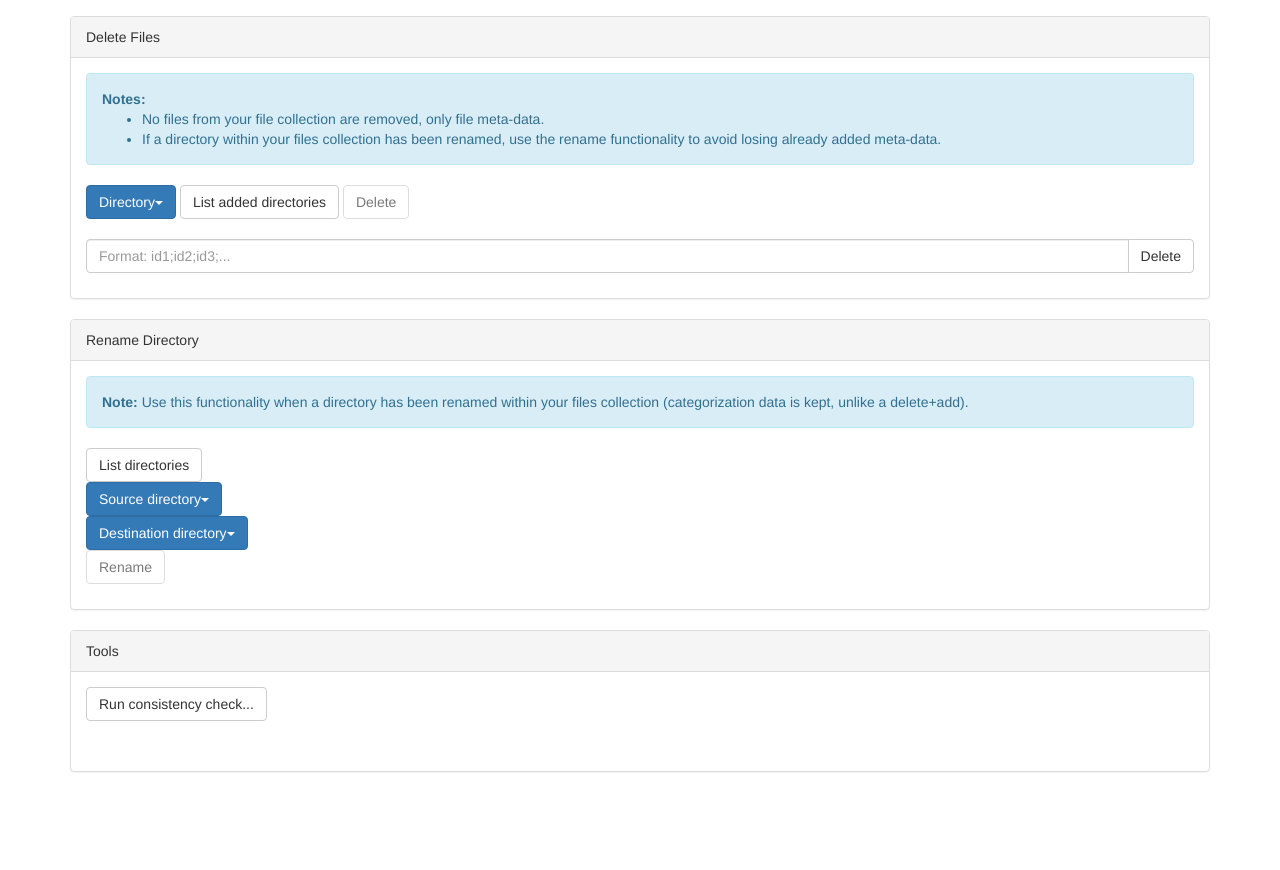
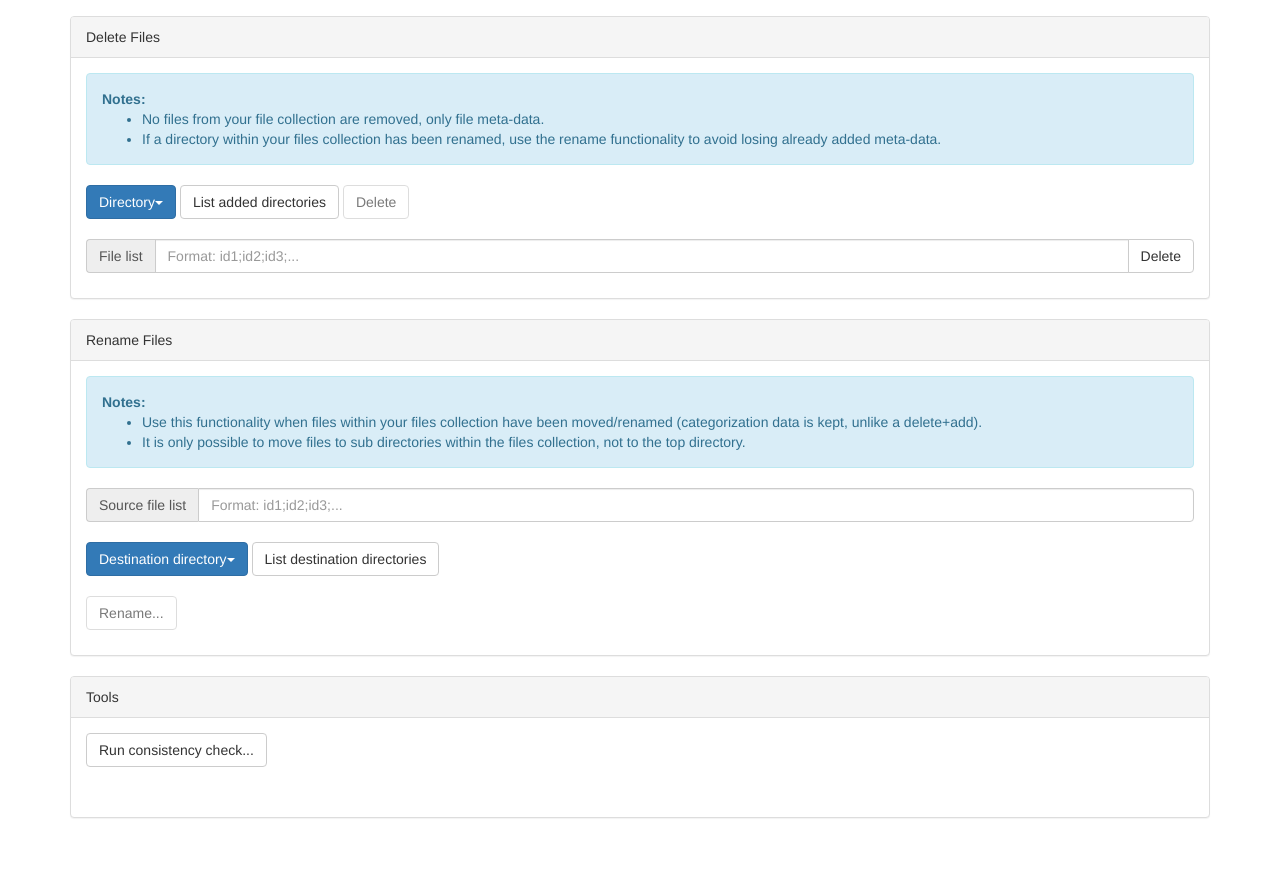
Before and after one commit to ponmar/filedb, a Python web app: template templates/files.html in a window 1280 px wide. Shown: the part 497-1367 px from the top of the page. Before the commit the page ends 1269 px from the top, so only its background shows below. Run offline with Jinja, Linux system fonts and the light colour scheme; the template is opened without the code that fills it, so the values that code supplies are empty.

Commit message:
Renaming files uses a file list instead of a source directory

```diff
--- a/API.html
+++ b/API.html
@@ -230,11 +230,8 @@ Request: PUT /api/filetags JSON: { "files"=[...], "tags"=[...] }
 Response: 200 (OK)
 </pre>
 
-<pre>Request: PUT /api/renamefilesindir JSON: { "sourcedir"=..., "destinationdir"=... }
+<pre>Request: PUT /api/renamefiles JSON: { "sourcefiles"=[id1, id2, id3, ...], "destinationdir"=... }
 Response: 200 (OK)
-{
-    "updated_files" = num_files
-}
 </pre>
 
 <h2>Remove Data</h2>
--- a/static/filedb.js
+++ b/static/filedb.js
@@ -61,10 +61,21 @@ function filedb_init_files_page(){
     });
 
     $("#rename_directory_rename_button").click(function(){
-        var source_directory = $("#rename_directory_source_list .selectedLi").text();
+        var input = $('#rename_files_from_filelist_input').val().trim();
+        var source_file_ids = parse_file_list_ids(input);
+        if (source_file_ids.length == 0){
+            alert("Specify a file list");
+            return;
+        }
+
         var destination_directory = $("#rename_directory_destination_list .selectedLi").text();
-        if (source_directory && destination_directory) {
-            rename_directory(source_directory, destination_directory);
+        if (destination_directory) {
+            if (window.confirm("Rename " + source_file_ids.length + " files to destination directory " + destination_directory + "?")){
+                rename_files(source_file_ids, destination_directory);
+            }
+        }
+        else {
+            alert("Specify a destination directory");
         }
     });
 
@@ -117,26 +128,9 @@ function fetch_directories_to_delete(){
 
 function fetch_directories_for_rename(){
     clear_manage_files_results();
-    $("#rename_directory_source_list").html("");
     $("#rename_directory_destination_list").html("");
-    $("#rename_directory_status").text("Fetching source directories...");
-
-    $.getJSON('/api/directories', function(result){
-        directories = result['directories'];
-        if (directories.length > 0){
-            for (var i=0, directory; directory = directories[i]; i++){
-                $("#rename_directory_source_list").append('<li><a href="#">' + directory + "</a></li>");
-            }
-            // Add a "selected class" when list items clicked to be able to find it later
-            $("#rename_directory_source_list li a").click(function(){
-                $('#rename_directory_source_list .selectedLi').removeClass('selectedLi');
-                $(this).addClass('selectedLi');
-            });
-        }
-        $("#rename_directory_status").text("Fetching destination directories...");
-    });
-
-    // TODO: download when source fetched instead? Now there is a race condition for rename_directory_status.
+    $("#rename_directory_status").text("Fetching destination directories...");
+
     $.getJSON('/api/fs_directories', function(result){
         directories = result['directories'];
         if (directories.length > 0){
@@ -154,21 +148,21 @@ function fetch_directories_for_rename(){
     });
 }
 
-function rename_directory(source_directory, destination_directory){
+function rename_files(source_file_ids, destination_directory){
     clear_manage_files_results();
-    var jsonData = {"sourcedir": source_directory, "destinationdir": destination_directory};
+    var jsonData = {"sourcefiles": source_file_ids, "destinationdir": destination_directory};
     $.ajax
     ({
         type: 'PUT',
-        url: '/api/renamefilesindir',
+        url: '/api/renamefiles',
         contentType: 'application/json',
         data: JSON.stringify(jsonData),
         dataType: "json",
         success: function(responseData){
-            $("#rename_directory_status").text('Rename directory success');
+            $("#rename_directory_status").text('Rename files success');
         },
         error: function(){
-            $("#rename_directory_status").text('Rename directory failed');
+            $("#rename_directory_status").text('Rename files failed');
         }
     });
 }
--- a/templates/files.html
+++ b/templates/files.html
@@ -62,7 +62,8 @@ $(document).ready(function(){
         </div>
         <br>
         <div class="input-group">
-            <input type="text" class="form-control" placeholder="Format: id1;id2;id3;..." id="delete_files_from_filelist_input">
+            <span class="input-group-addon" id="basic-addon2">File list</span>
+            <input type="text" class="form-control" placeholder="Format: id1;id2;id3;..." id="delete_files_from_filelist_input" aria-describedby="basic-addon2">
             <span class="input-group-btn">
                 <button type="button" class="btn btn-default" id="delete_files_from_filelist_button">Delete</button>
             </span>
@@ -72,19 +73,28 @@ $(document).ready(function(){
 </div>
 
 <div class="panel panel-default">
-    <div class="panel-heading">Rename Directory</div>
+    <div class="panel-heading">Rename Files</div>
     <div class="panel-body">
-        <div class="alert alert-info" role="alert"><strong>Note:</strong> Use this functionality when a directory has been renamed within your files collection (categorization data is kept, unlike a delete+add).</div>
-        <button id="rename_directory_update_button" class="btn btn-default">List directories</button>
-        <div class="dropdown">
-            <button class="btn btn-primary dropdown-toggle" type="button" data-toggle="dropdown">Source directory<span class="caret"></span></button>
-            <ul class="dropdown-menu" id="rename_directory_source_list"></ul>
+        <div class="alert alert-info" role="alert"><strong>Notes:</strong>
+            <ul>
+                <li>Use this functionality when files within your files collection have been moved/renamed (categorization data is kept, unlike a delete+add).</li>
+                <li>It is only possible to move files to sub directories within the files collection, not to the top directory.</li>
+            </ul>
         </div>
+
+        <div class="input-group">
+            <span class="input-group-addon" id="basic-addon1">Source file list</span>
+            <input type="text" class="form-control" id="rename_files_from_filelist_input" placeholder="Format: id1;id2;id3;..." aria-describedby="basic-addon1">
+        </div>
+
+        <br>
         <div class="dropdown">
             <button class="btn btn-primary dropdown-toggle" type="button" data-toggle="dropdown">Destination directory<span class="caret"></span></button>
             <ul class="dropdown-menu" id="rename_directory_destination_list"></ul>
+            <button id="rename_directory_update_button" class="btn btn-default">List destination directories</button>
         </div>
-        <button id="rename_directory_rename_button" class="btn btn-default" disabled autocomplete="off">Rename</button>
+        <br>
+        <button id="rename_directory_rename_button" class="btn btn-default" disabled autocomplete="off">Rename...</button>
         <p id="rename_directory_status" style="clear:both;"></p>
     </div>
 </div>
```
Also changed, not shown: filedb.py (+18 -14 lines).
